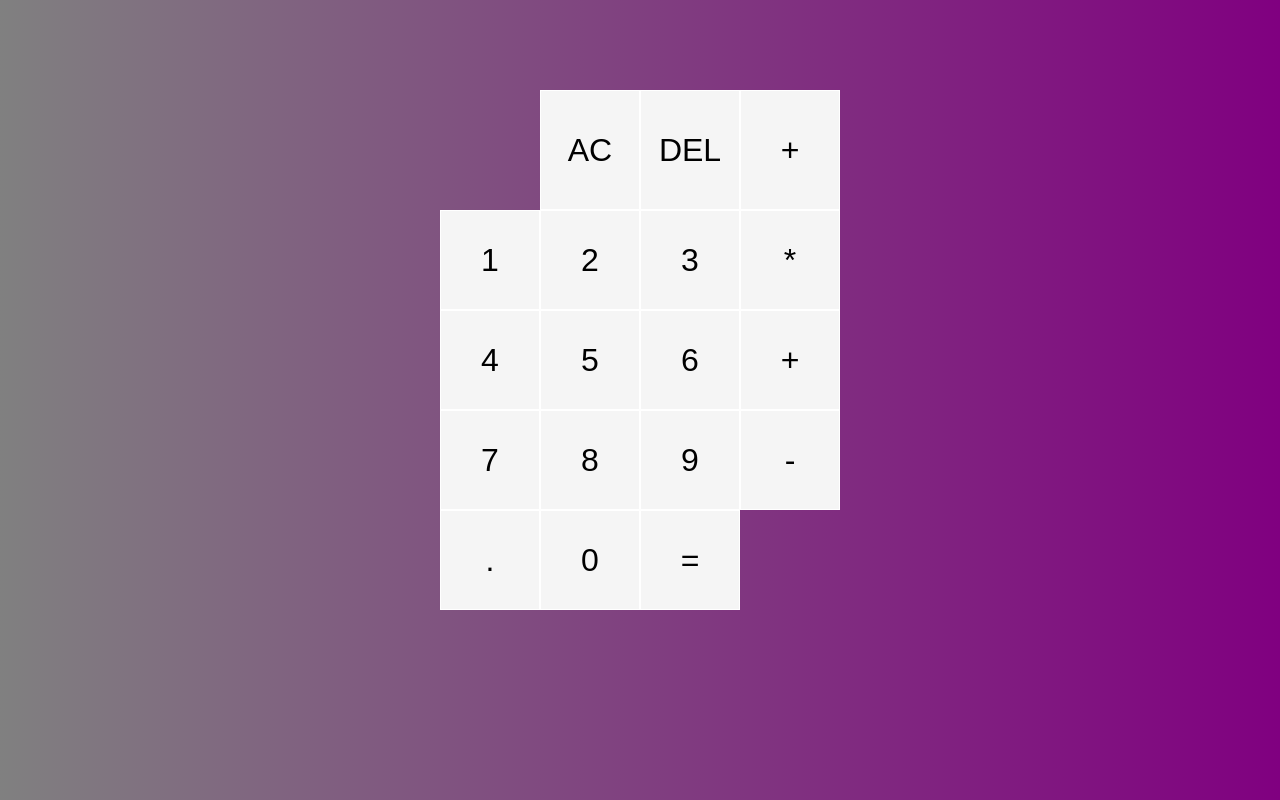
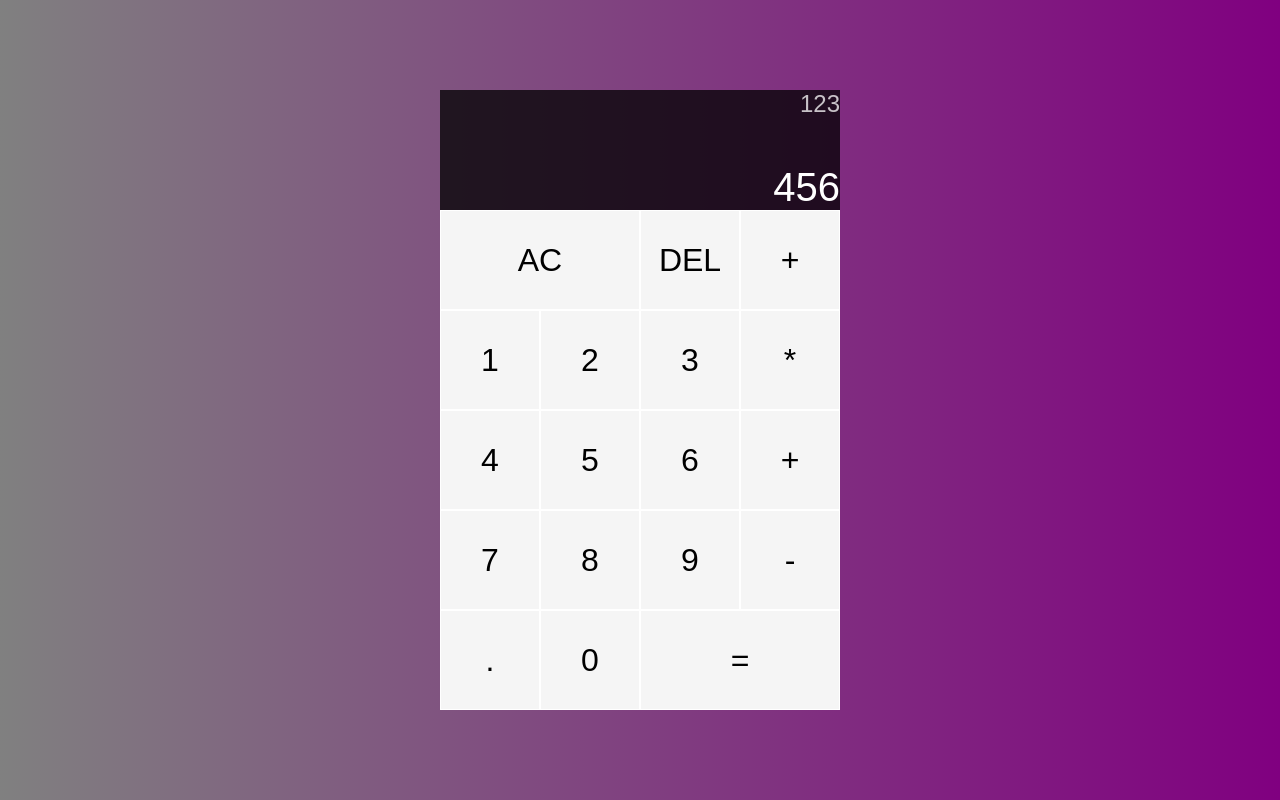
Before and after one commit to fmuwanguzi/calculator, a plain HTML site: page index.html in a window 1280 px wide. Drawn offline with Linux system fonts and the light colour scheme.

Commit message:
css complete

```diff
--- a/index.html
+++ b/index.html
@@ -9,8 +9,8 @@
 <body>
     <div class="calculator-grid">
         <div class="output">
-            <div class="previous-operand"></div>
-            <div class="current-operand"></div>
+            <div class="previous-operand">123</div>
+            <div class="current-operand">456</div>
         </div>
         <button class="span-two">AC</button>
         <button>DEL</button>
--- a/style.css
+++ b/style.css
@@ -34,3 +34,31 @@ body {
 .calculator-grid > button:hover{
     background-color: hsla(50, 33%, 25%, .75);
 }
+
+/* allow AC and = sign to consume to spots in the grid */
+.span-two{
+    grid-column: span 2;
+}
+
+.output{
+    grid-column: 1/ -1;
+    background-color:rgba(0, 0, 0, .75);
+    display: flex;
+    align-items: flex-end;
+    justify-content: space-between;
+    flex-direction: column;
+    padding 10px;
+    word-wrap: break-word;
+    word-break: break-all
+}
+
+
+.output .previous-operand{
+    color:rgba(255, 255, 255, .75);
+    font-size: 1.5rem;
+}
+
+.output .current-operand{
+    color:white;
+    font-size: 2.5rem;
+}
```
